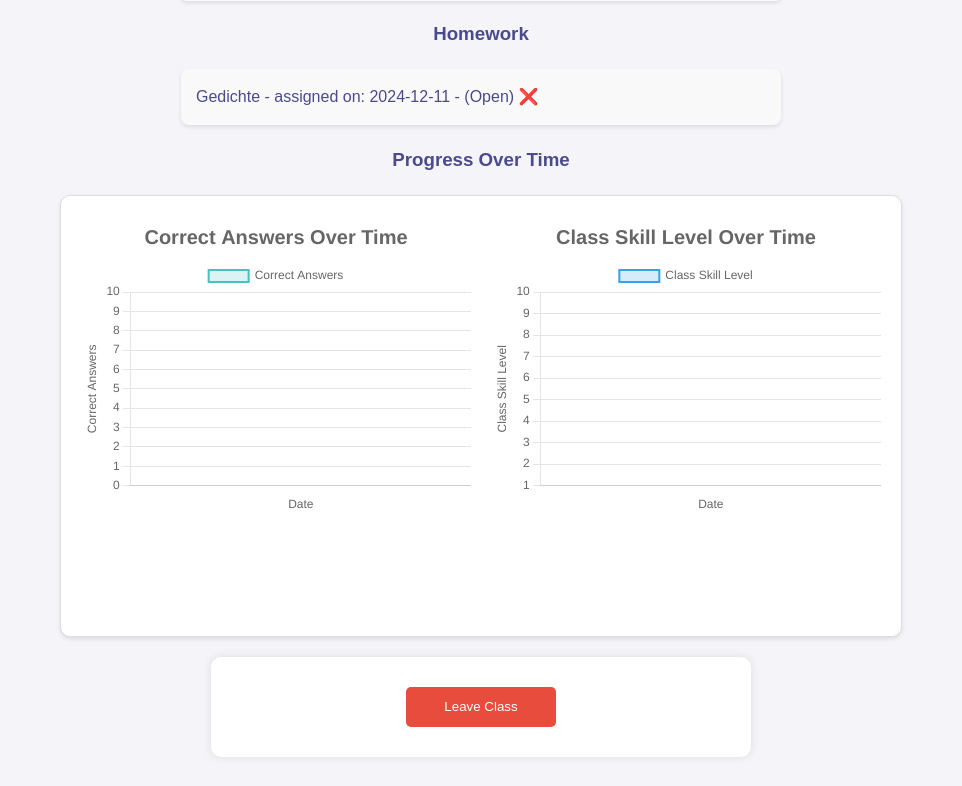
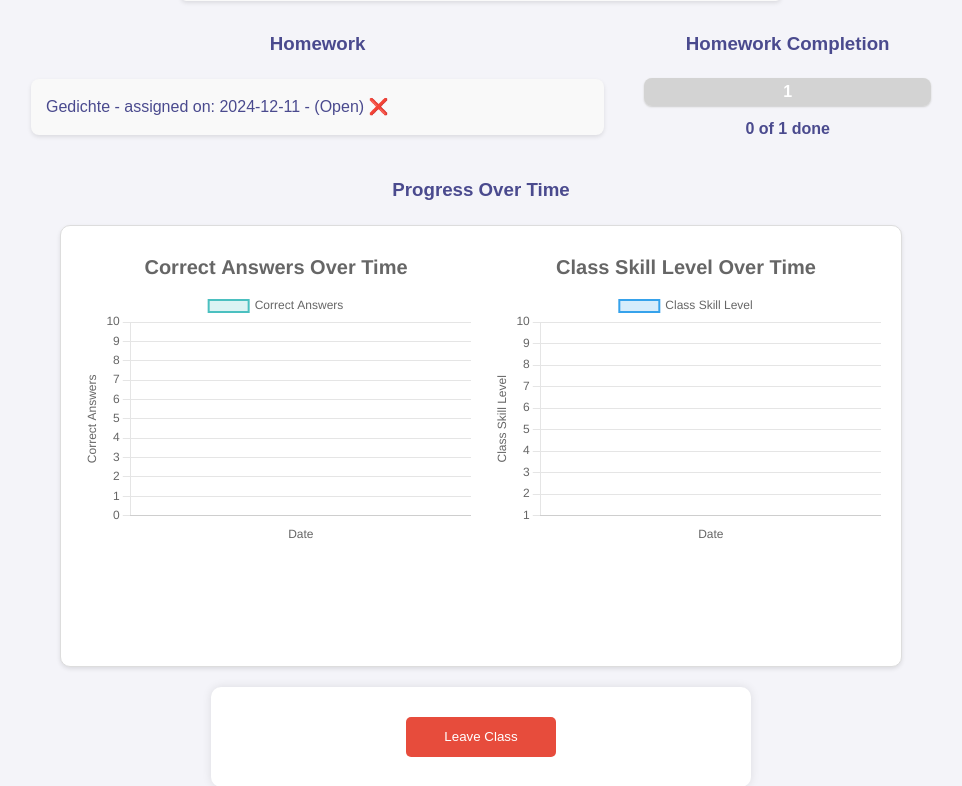
Before and after one commit to rkamp2003/AHG, a Flask app: page /class_details_student/2/2 in a window 1280 px wide. Shown: the part 446-1232 px from the top of the page, without its empty margins (159-1121 px from the left). Before the commit the page ends 1173 px from the top, so only its background shows below. Run offline with Flask 3, Linux system fonts and the light colour scheme; data comes from the database, SQL or seed files in the repository; both versions use the stored data as it was after the commit.

```diff
--- a/ahg/app.py
+++ b/ahg/app.py
@@ -502,7 +502,12 @@ def class_details_student(class_id, student_id):
         ''', (student_id, class_id)
     ).fetchall()
 
- # Daten für Graphen vorbereiten – nur bearbeitete Hausaufgaben
+    # Progress calculation
+    total_homework = len(homework_list)
+    completed_homework = sum(1 for hw in homework_list if hw['status'] == 'Done')
+    progress_percent = int((completed_homework / total_homework) * 100) if total_homework > 0 else 0
+
+    # Daten für Graphen vorbereiten – nur bearbeitete Hausaufgaben
     homework_results = conn.execute(
         '''
         SELECT
@@ -545,7 +550,10 @@ def class_details_student(class_id, student_id):
         dates=dates,
         titles=titles,
         correct_counts=correct_counts,
-        skill_levels=skill_levels
+        skill_levels=skill_levels,
+        progress_percent=progress_percent,
+        completed_homework=completed_homework,
+        total_homework=total_homework
     )
 
 
@@ -579,7 +587,7 @@ def leave_class():
     return redirect(url_for('student_dashboard'))
 
 
-### Hausaufgabenerstellung ###
+### Aufgabenerstellung ###
 
 
 @app.route('/create_homework', methods=['POST'])
@@ -719,13 +727,21 @@ def view_homework_student(homework_id, student_id):
         SELECT CASE
                    WHEN HomeworkResults.date_submitted IS NOT NULL THEN 'Done'
                    ELSE 'Open'
-               END AS status
+               END AS status,
+               HomeworkResults.selected_answers
         FROM Homework
         LEFT JOIN HomeworkResults ON Homework.id = HomeworkResults.homework_id
         AND HomeworkResults.student_id = ?
         WHERE Homework.id = ?
         ''', (student_id, homework_id)
     ).fetchone()
+
+    selected_answers = {}
+    if homework_status and homework_status['selected_answers']:
+        try:
+            selected_answers = json.loads(homework_status['selected_answers'])
+        except Exception:
+            selected_answers = {}
 
     # Abrufen des Skill-Levels des Schülers
     student = conn.execute(
@@ -778,7 +794,8 @@ def view_homework_student(homework_id, student_id):
         student_id=student_id,
         correct_answers=correct_answers,
         explanations=explanations,
-        homework_status=homework_status['status']  # Den Status zur Vorlage übergeben
+        homework_status=homework_status['status'],
+        selected_answers=selected_answers
     )
 
 
@@ -856,6 +873,7 @@ def submit_homework():
     student_id = data.get('student_id')
     correct_count = int(data.get('correct_count'))
     incorrect_count = int(data.get('incorrect_count'))
+    selected_answers = data.get('selected_answers', {})  # <-- get selected answers
 
     # Datum der Abgabe erfassen
     date_submitted = datetime.now().date()
@@ -910,16 +928,16 @@ def submit_homework():
             (avg_class_skill, student_id)
         )
 
-        # Ergebnis speichern mit neuen Skill-Levels
+        # Ergebnis speichern mit neuen Skill-Levels und selected_answers
         conn.execute(
             '''
             INSERT INTO HomeworkResults (homework_id, student_id, correct_count,
                                          incorrect_count, date_submitted,
-                                         new_class_skill_level, new_skill_level)
-            VALUES (?, ?, ?, ?, ?, ?, ?)
+                                         new_class_skill_level, new_skill_level, selected_answers)
+            VALUES (?, ?, ?, ?, ?, ?, ?, ?)
             ''',
             (homework_id, student_id, correct_count, incorrect_count, date_submitted,
-             class_skill_level, avg_class_skill)
+             class_skill_level, avg_class_skill, json.dumps(selected_answers))  # <-- save as JSON
         )
 
         conn.commit()
@@ -1028,6 +1046,82 @@ def toggle_homework_status(homework_id):
 
     return redirect(url_for('edit_homework', homework_id=homework_id))
 
+@app.route('/retry_homework', methods=['POST'])
+def retry_homework():
+
+    api_key = os.getenv("CHATGPT_API_KEY")
+    data = request.get_json()
+    homework_id = data.get('homework_id')
+    student_id = data.get('student_id')
+    reason = data.get('reason')
+    extra_info = data.get('extra_info', '')
+    wrong_questions = data.get('wrong_questions', [])
+    class_skill_level = data.get('class_skill_level', 1)
+
+    conn = get_db_connection()
+
+    # Get homework description
+    homework = conn.execute('SELECT description FROM Homework WHERE id = ?', (homework_id,)).fetchone()
+    description = homework['description']
+
+    # Build prompt
+    prompt = f"""
+    The student wants to retry the following homework.
+    Homework description: {description}
+    Student class skill level: {class_skill_level}
+    For reference, students have a skill_level between 1 and 10, with 10 being the best/most difficult.
+    Reason for retry: {reason}
+    Student's additional info: {extra_info}
+    Please create 10 new multiple-choice questions (4 options each, answer as index (0-based), with explanation) based on the description and the following questions the student got wrong:
+    {json.dumps(wrong_questions, ensure_ascii=False)}
+    Please answer only with JSON in this format:
+    [
+        {{"question": "...", "options": ["...", "...", "...", "..."], "answer": 0, "explanation": "..."}}
+    ]
+    """
+
+    # OpenAI API call
+    url = "https://api.openai.com/v1/chat/completions"
+    headers = {
+        "Content-Type": "application/json",
+        "Authorization": f"Bearer {api_key}"
+    }
+    data_api = {
+        "model": "gpt-4o",
+        "messages": [{"role": "user", "content": prompt}],
+        "temperature": 0.7
+    }
+    response = requests.post(url, headers=headers, json=data_api)
+    if response.status_code == 200:
+        result = response.json()
+        generated_content = result["choices"][0]["message"]["content"]
+        try:
+            json_start = generated_content.index('[')
+            json_end = generated_content.rindex(']')
+            json_content = generated_content[json_start:json_end + 1]
+            questions = json.loads(json_content)
+        except Exception as e:
+            return f"Error parsing JSON: {str(e)}", 500
+    else:
+        return f"OpenAI error: {response.text}", 500
+
+    # Count previous retries
+    retry_count = conn.execute(
+        'SELECT COUNT(*) FROM HomeworkRetries WHERE homework_id = ? AND student_id = ?',
+        (homework_id, student_id)
+    ).fetchone()[0] + 1
+
+    # Save retry
+    conn.execute(
+        '''INSERT INTO HomeworkRetries
+           (homework_id, student_id, retry_count, reason, extra_info, generated_questions, date_created)
+           VALUES (?, ?, ?, ?, ?, ?, ?)''',
+        (homework_id, student_id, retry_count, reason, extra_info, json.dumps(questions), datetime.now().isoformat())
+    )
+    conn.commit()
+    conn.close()
+    return {"message": "Retry homework generated", "questions": questions}, 200
+
 
 
 if __name__ == '__main__':
--- a/ahg/templates/class_details_student.html
+++ b/ahg/templates/class_details_student.html
@@ -22,6 +22,9 @@
         <li>Skill Level (Class): {{ student['class_skill_level'] }}</li>
     </ul>
 
+    <div style="display: flex; justify-content: space-between; align-items: flex-start; max-width: 900px; margin: 0 auto 20px auto;">
+        <!-- Homework List (left) -->
+        <div style="flex: 2;">
             <h3>Homework</h3>
             <ul class="class-list">
                 {% for homework in homework_list %}
@@ -37,6 +40,33 @@
                     </li>
                 {% endfor %}
             </ul>
+        </div>
+        <!-- Progress Bar (right) -->
+        <div style="flex: 1; margin-left: 40px;">
+            <h3 style="text-align:center;">Homework Completion</h3>
+            <div style="display: flex; background: #eee; border-radius: 8px; overflow: hidden; height: 28px; box-shadow: 0 1px 2px #ccc; margin-bottom: 10px;">
+                {% for i in range(total_homework) %}
+                    <div style="
+                        flex: 1;
+                        background: {% if i < completed_homework %}linear-gradient(90deg, #4fc3f7, #1976d2){% else %}#d3d3d3{% endif %};
+                        height: 100%;
+                        border-right: {% if not loop.last %}1px solid #fff{% else %}none{% endif %};
+                        display: flex;
+                        align-items: center;
+                        justify-content: center;
+                        color: #fff;
+                        font-weight: bold;
+                        font-size: 1em;
+                        ">
+                        {% if total_homework <= 10 %}{{ i+1 }}{% endif %}
+                    </div>
+                {% endfor %}
+            </div>
+            <div style="text-align:center; color:#4a4a8e; font-weight:bold;">
+                {{ completed_homework }} of {{ total_homework }} done
+            </div>
+        </div>
+    </div>
 
     <h3>Progress Over Time</h3>
     <div class="chart-container" style="display: flex; gap: 20px; justify-content: center;">
```
Also changed, not shown: ahg/templates/view_homework_student.html (+10 -33 lines), ahg/database.db. Lines whose indentation alone changed are shown as unchanged.
